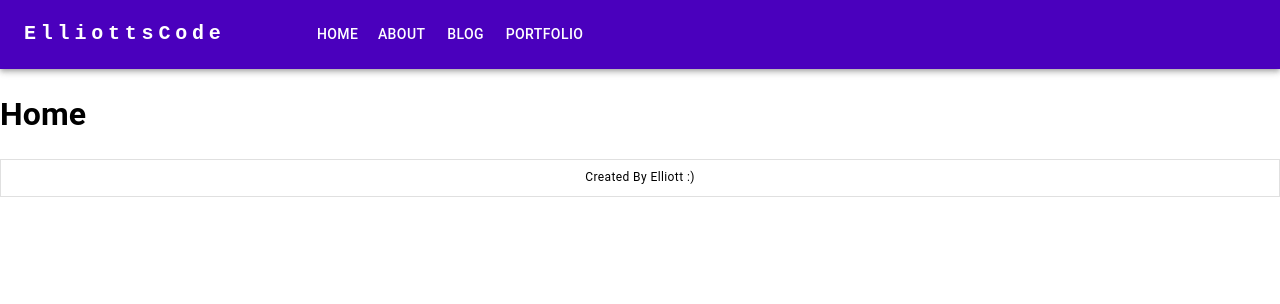
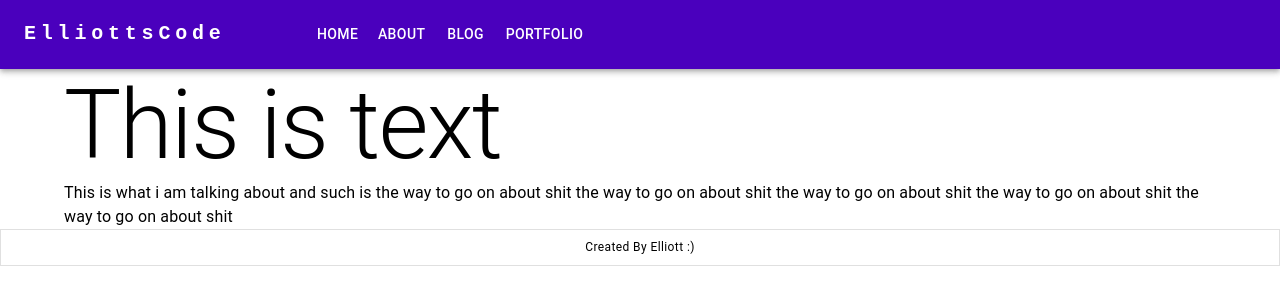
Before and after one commit to Elliottscode/Elliottscode-portfolio, a React app: page / in a window 1280 px wide. Shown: the top 304 px of the page. Built offline with nearby package versions, Linux system fonts and the light colour scheme.

Commit message:
Started making pages

```diff
--- a/src/pages/Home.tsx
+++ b/src/pages/Home.tsx
@@ -1,15 +1,29 @@
 import * as React from "react";
 import { Paper, Typography, Box, Container } from "@mui/material";
 
-export const Home = () => (
-
-    <div>
-        <h1 id="abh1">Home</h1>
+import homeStyle from "./home.scss";
 
 
 
+export const Home = () => (
 
-    </div>
+  <Container >
+    <Box className={homeStyle.box} sx={{ width: '100%'}}>
+        <Typography variant="h1">
+            This is text
+        </Typography>
+
+        <Typography sx={{ align:"left"}}>
+            This is what i am talking about and such is
+            the way to go on about shit
+            the way to go on about shit
+            the way to go on about shit
+            the way to go on about shit
+            the way to go on about shit
+        </Typography>
+    </Box>
+
+  </Container>
 
 );
 
--- /dev/null
+++ b/src/pages/home.scss
@@ -0,0 +1,5 @@
+
+
+.box {
+    background-color: clear;
+}
```
Also changed, not shown: src/pages/home.scss.d.ts (added, +7 -0 lines).
